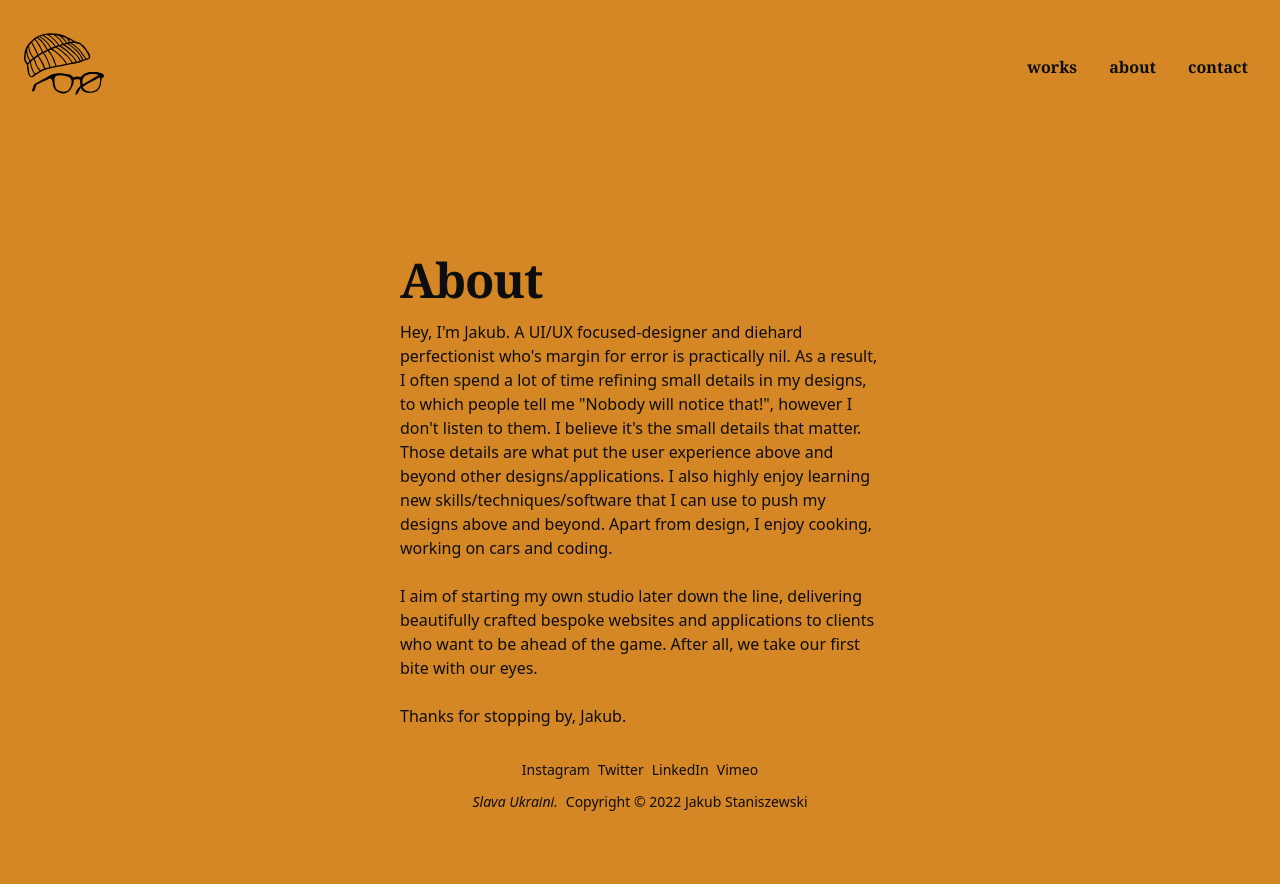
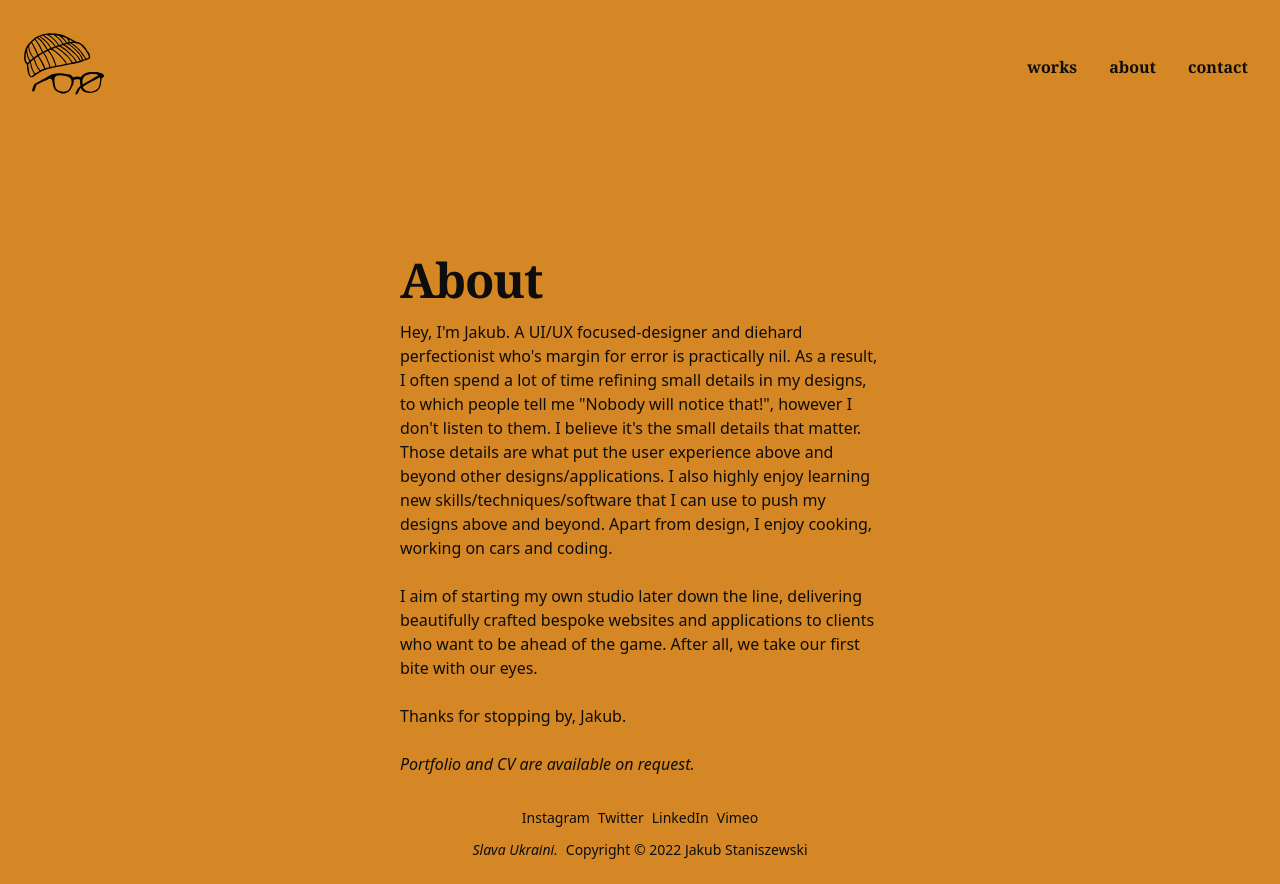
Before and after one commit to jakuski/website, a Next.js app: page /about in a window 1280 px wide. Before the commit the page ends 836 px from the top, so only its background shows below. Built offline with nearby package versions, Linux system fonts and the light colour scheme; a web font is replaced by a local one.

Commit message:
update about

```diff
--- a/pages/about.js
+++ b/pages/about.js
@@ -6,5 +6,8 @@ export default function About () {
 	I aim of starting my own studio later down the line, delivering beautifully crafted bespoke websites and applications to clients who want to be ahead of the game. After all, we take our first bite with our eyes.
 		<br/><br/>
 	Thanks for stopping by,
-	Jakub.</Post>;
+	Jakub.
+		<br/><br/>
+		<i>Portfolio and CV are available on request.</i>
+	</Post>;
 }
```
